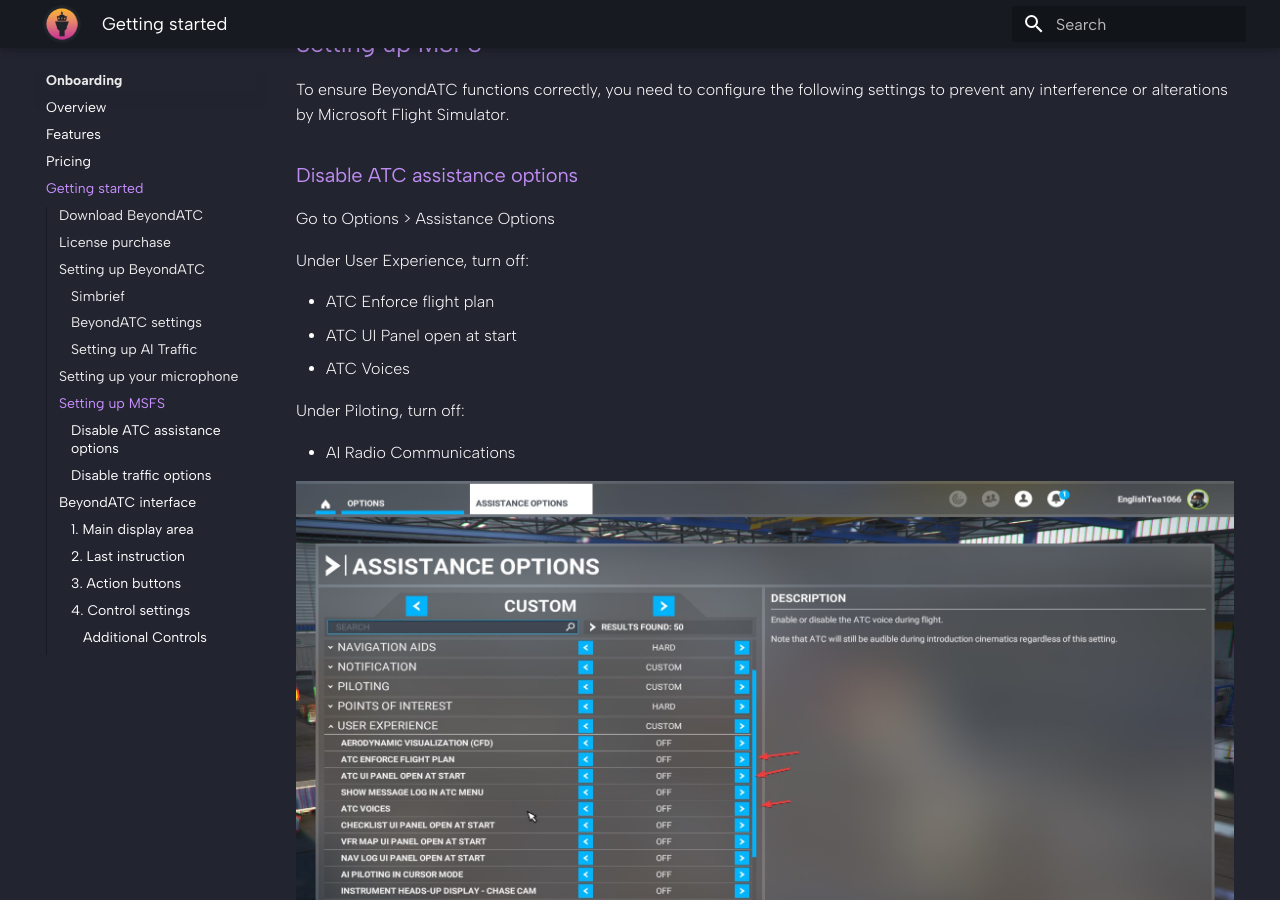
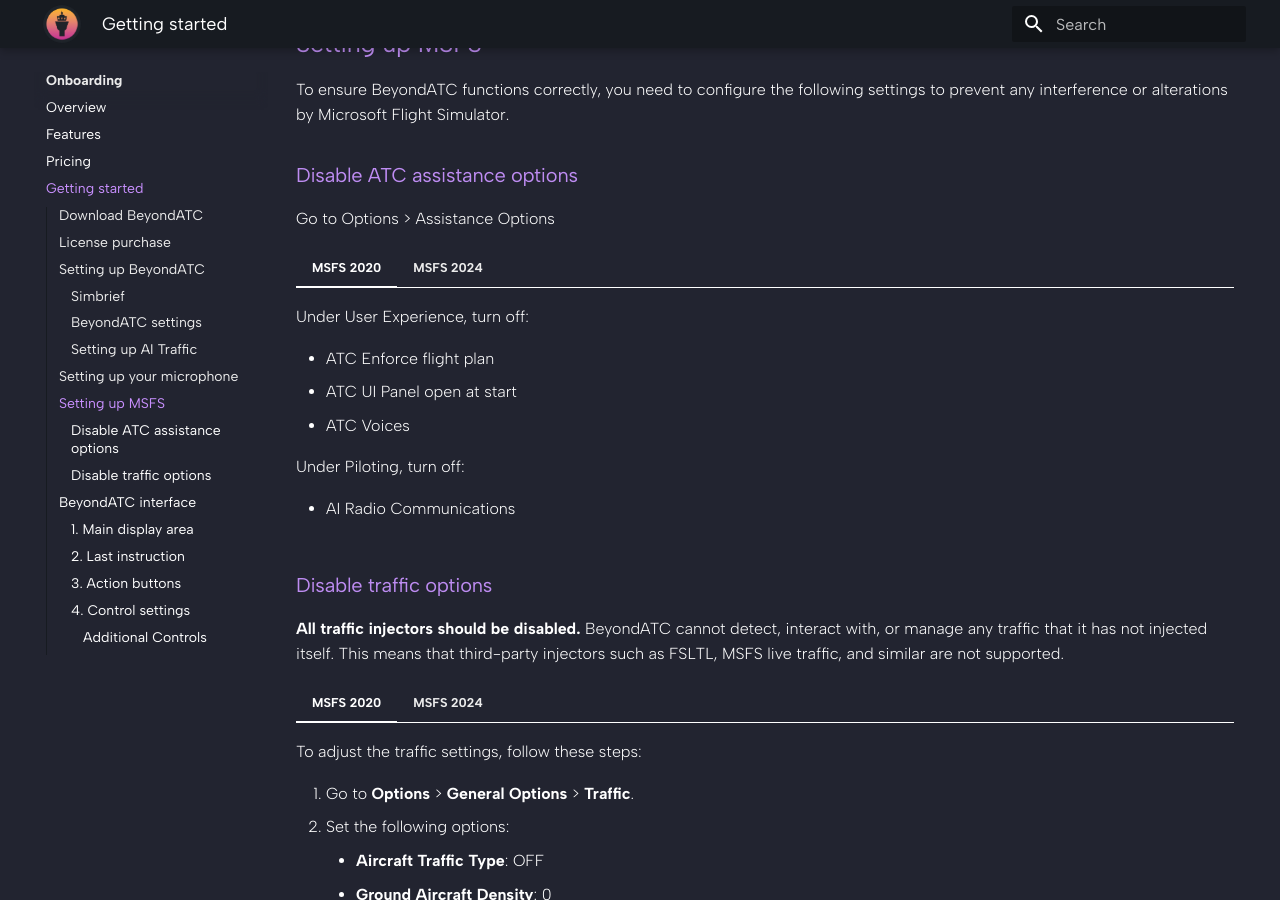
Before and after one commit to BeyondATC/BeyondATC_Wiki, an MkDocs documentation site: the page built from docs/onboarding/getting-started.md, in a window 1280 px wide and 900 px high, scrolled down 3704 px. Built offline with MkDocs 1.6.1 and Material for MkDocs 9.7.7, drawn with Linux system fonts in a browser that asks for light colours; part of the change alters nothing that is shown.

```diff
--- a/docs/onboarding/getting-started.md
+++ b/docs/onboarding/getting-started.md
@@ -139,31 +139,64 @@ To ensure BeyondATC functions correctly, you need to configure the following set
 
 Go to Options &gt; Assistance Options
 
-Under User Experience, turn off:
+=== "MSFS 2020"
 
-- ATC Enforce flight plan
-- ATC UI Panel open at start
-- ATC Voices
+    Under User Experience, turn off:
 
-Under Piloting, turn off:
+    - ATC Enforce flight plan
+    - ATC UI Panel open at start
+    - ATC Voices
 
-- AI Radio Communications
+    Under Piloting, turn off:
 
-![Assistance options to disable in user experience](../assets/getting-started/msfs-assistance-options-1.png)
-![Assistance option to disable in piloting](../assets/getting-started/msfs-assistance-options-2.png)
+    - AI Radio Communications
+
+=== "MSFS 2024"
+
+    1. **Settings > Accessibility**
+        - Turn Subtitles: **OFF**
+
+    2. **Settings > Assistance** (under Realism)
+        - AI Radio Communications (ATC): **OFF**
+        - ATC Enforce Flight Plan: **OFF**
+
+    3. **Settings > General > Sound**
+        - Set Character Voice to **0**
+
 
 ### Disable traffic options
 
 **All traffic injectors should be disabled.** BeyondATC cannot detect, interact with, or manage any traffic that it has not injected itself. This means that third-party injectors such as FSLTL, MSFS live traffic, and similar are not supported.
 
-To adjust the traffic settings, follow these steps:
+=== "MSFS 2020"
 
-1. Go to **Options** > **General Options** > **Traffic**.
-2. Set the following options:
-    - **Aircraft Traffic Type**: OFF
-    - **Ground Aircraft Density**: 0
+    To adjust the traffic settings, follow these steps:
 
-Before starting your flight, on the world map, click on **Flight Conditions** and make sure that both **Multiplayer** and **Air Traffic** are set to OFF. Also, ensure that **Live Weather** is selected.
+    1. Go to **Options** > **General Options** > **Traffic**.
+    2. Set the following options:
+        - **Aircraft Traffic Type**: OFF
+        - **Ground Aircraft Density**: 0
+
+    Before starting your flight, on the world map, click on **Flight Conditions** and make sure that both **Multiplayer** and **Air Traffic** are set to OFF. Also, ensure that **Live Weather** is selected.
+
+=== "MSFS 2024"
+
+    1. **Settings > General > Graphics**
+        - Traffic Airport Quality: **OFF**
+        - Air Traffic: **OFF**
+
+    2. **Settings > General > Online**
+        - Aircraft Traffic Type: **OFF**
+        - Multiplayer: **OFF**
+
+    3. **Settings > VR > VR Graphics**
+        - Traffic Airport Quality: **OFF**
+        - Air Traffic: **OFF**
+
+    **If AI aircraft are still visible around the airport**:
+
+    - Return to the main menu and start a new flight.
+    - Revisit each setting, scroll through to **OFF**, and save changes after resetting them.
 
 !!! info
     BeyondATC only supports **Live Weather** due to MSFS limitations. For accurate weather reports from ATIS, Live Weather must be enabled. However, you can choose the time of day to reflect the desired traffic for that time
```
